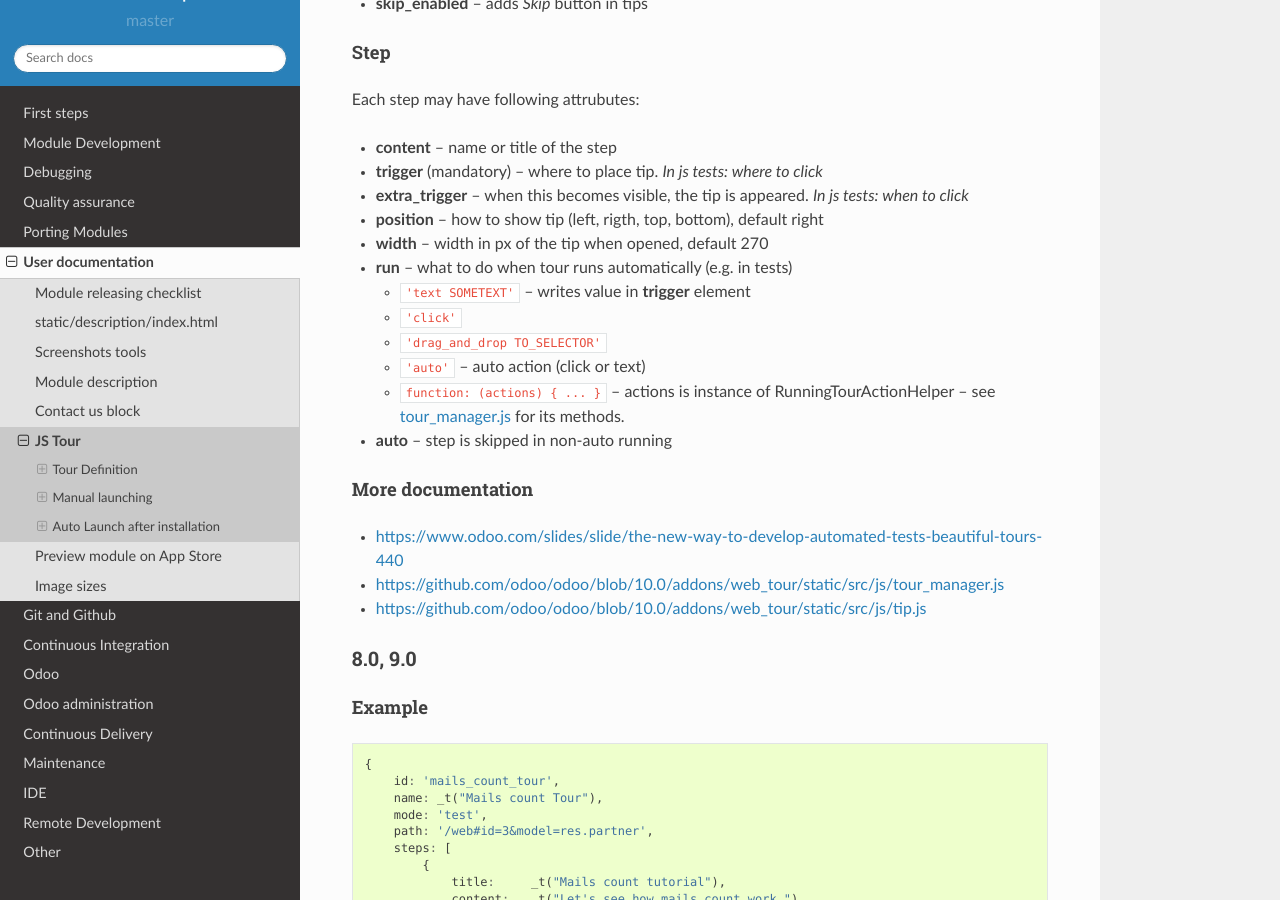
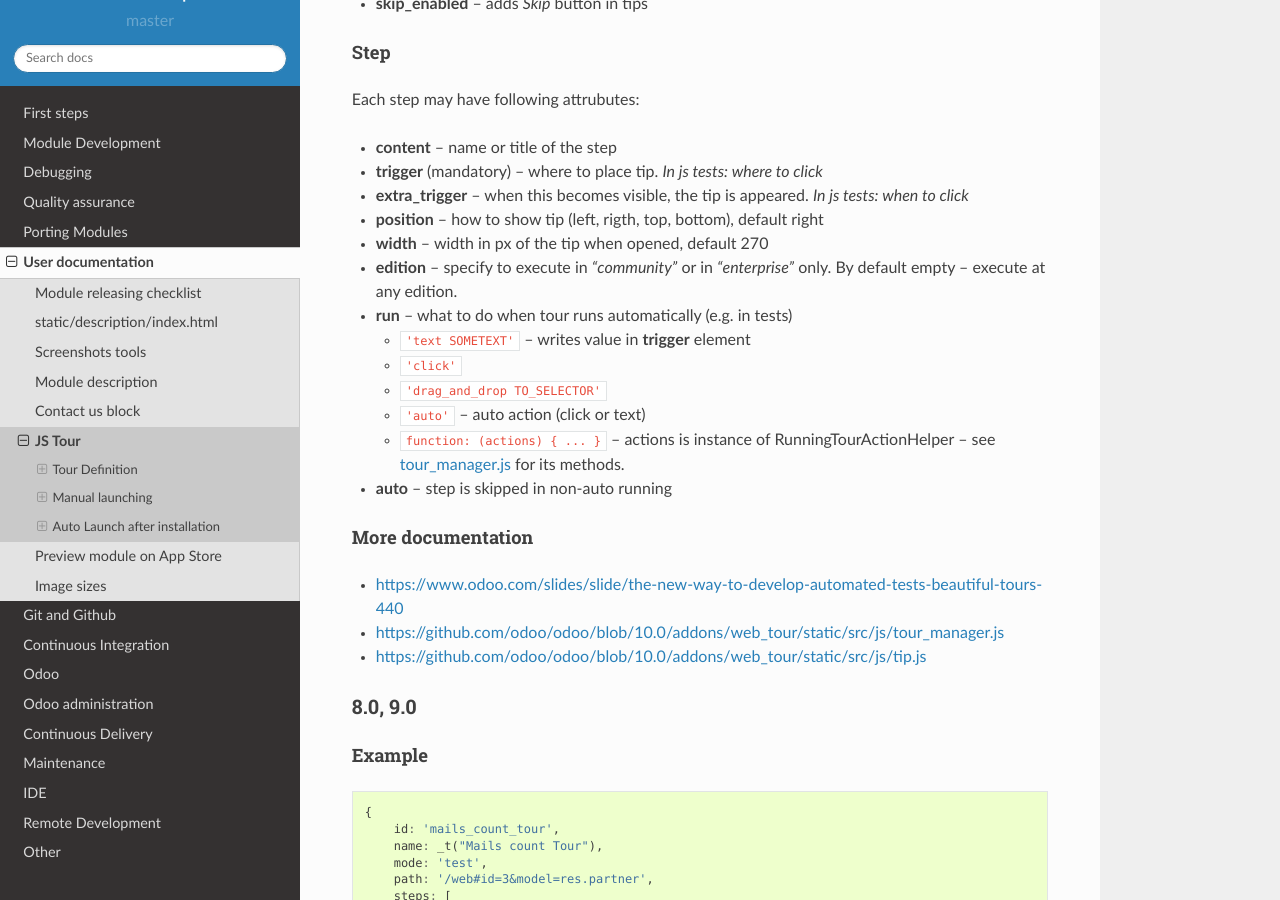
Before and after one commit to itpp-labs/odoo-development, a Sphinx documentation site: the page built from docs/description/js_tour.rst, in a window 1280 px wide and 900 px high, scrolled down 1839 px. Built offline with Sphinx 7.4.7 and the Read the Docs theme 2.0.0, drawn with Linux system fonts in a browser that asks for light colours.

Commit message:
Tour step: edition attribute

```diff
--- a/docs/description/js_tour.rst
+++ b/docs/description/js_tour.rst
@@ -86,6 +86,7 @@ Each step may have following attrubutes:
 * **extra_trigger** -- when this becomes visible, the tip is appeared. *In js tests: when to click*
 * **position** -- how to show tip (left, rigth, top, bottom), default right
 * **width** -- width in px of the tip when opened, default 270
+* **edition** -- specify to execute in *"community"* or in *"enterprise"* only. By default empty -- execute at any edition.
 * **run** -- what to do when tour runs automatically (e.g. in tests)
 
   * ``'text SOMETEXT'`` -- writes value in **trigger** element
```
